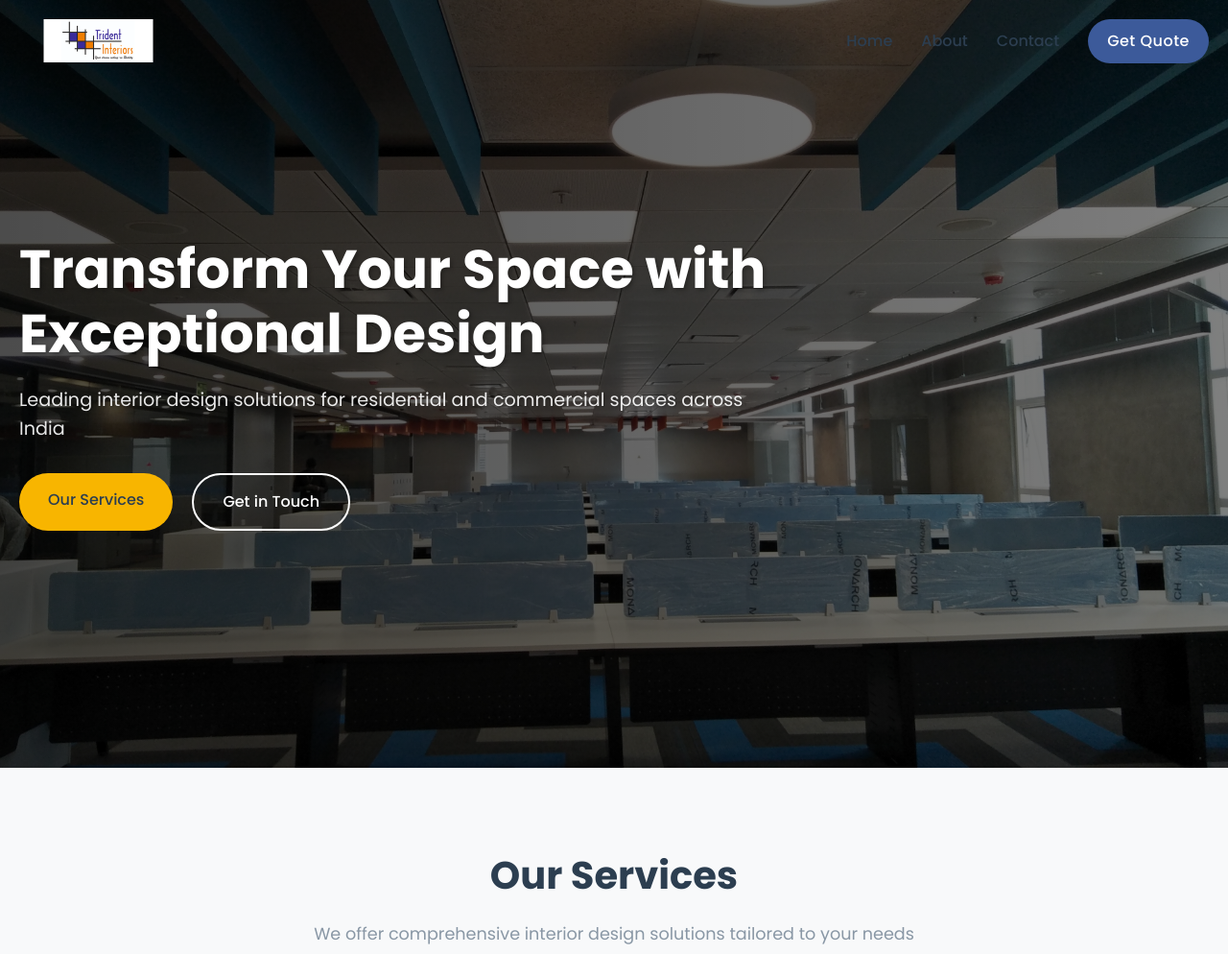
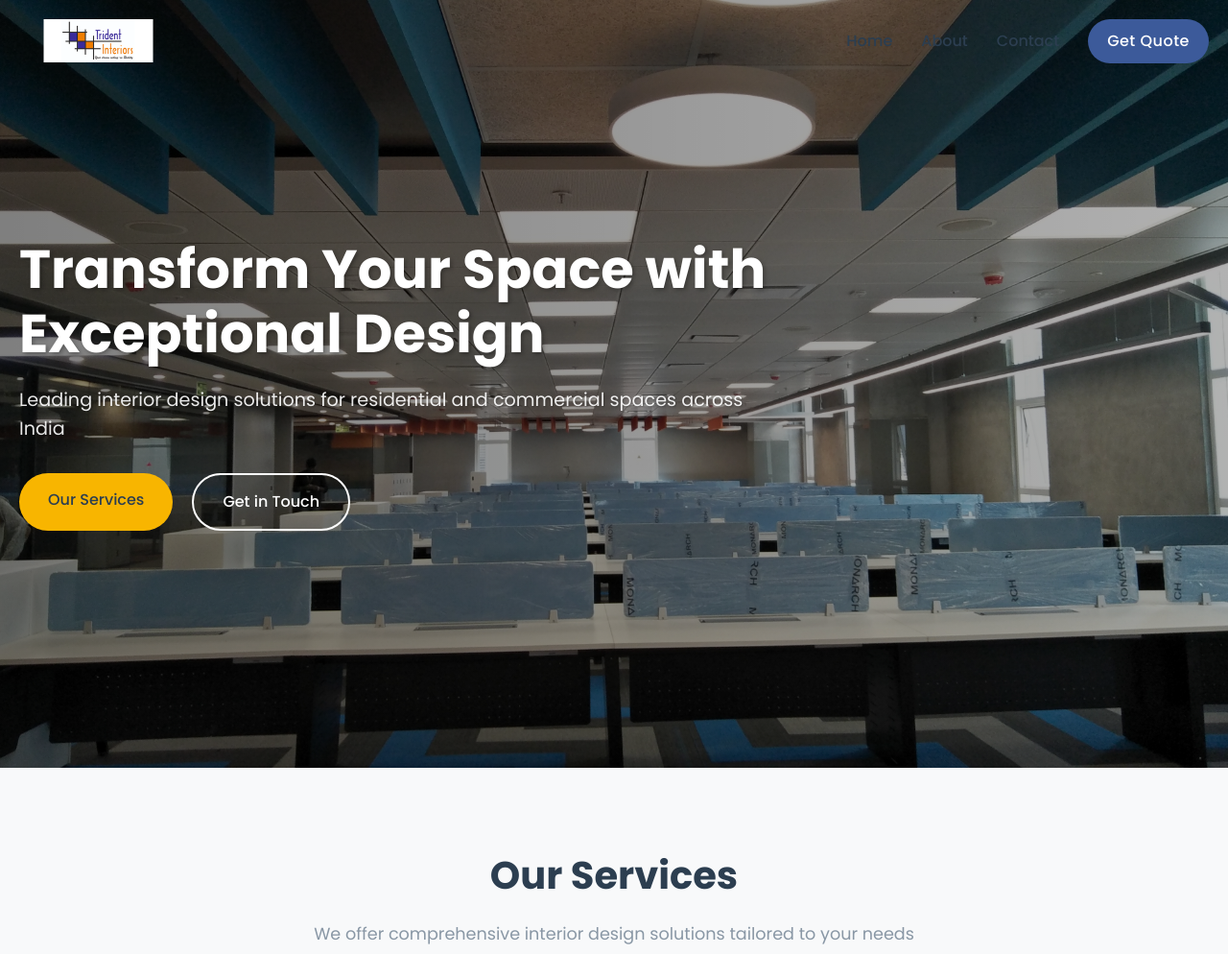
Before and after one commit to munish-02/myPersonalAssistant, a Flask app: page /trident in a window 1280 px wide. Shown: the top 994 px of the page at 96% size. Run offline with Flask 3, Linux system fonts and the light colour scheme.

Commit message:
fixing transparency

```diff
--- a/static/css/style.css
+++ b/static/css/style.css
@@ -196,8 +196,8 @@ button, .btn {
     height: 100%;
     background: linear-gradient(
         to right,
-        rgba(0, 0, 0, 0.7),
-        rgba(0, 0, 0, 0.5)
+        rgba(0, 0, 0, 0.5),
+        rgba(0, 0, 0, 0.3)
     );
     z-index: 2;
 }
@@ -1116,7 +1116,7 @@ section {
         right: -250px; /* Changed from left to right */
         width: 250px; /* Reduced width */
         height: auto; /* Auto height instead of full viewport */
-        background: rgba(255, 255, 255, 0.98); /* Slightly transparent */
+        background: rgba(255, 255, 255, 0.75); /* Slightly transparent */
         flex-direction: column;
         padding: 20px;
         transition: 0.3s cubic-bezier(0.4, 0, 0.2, 1);
```
